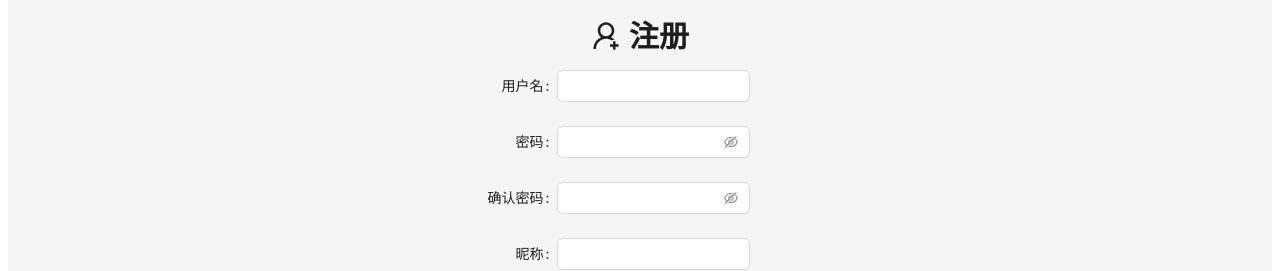
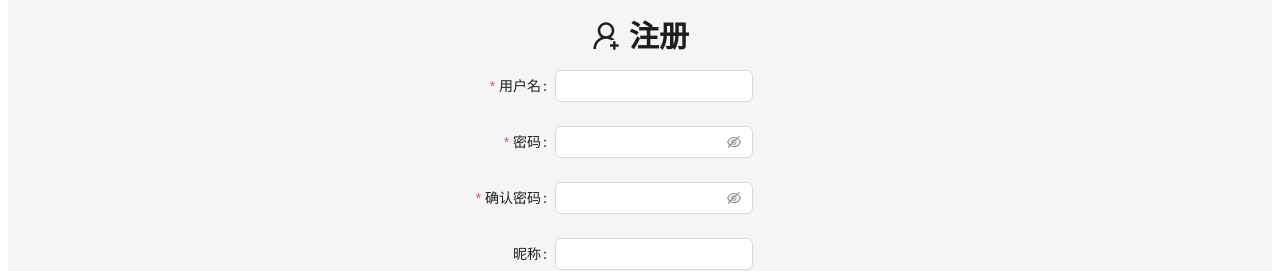
Before and after one commit to shenyaofeng/questionnaire, a React (Vite) app: page /register in a window 1280 px wide. Shown: the part 208-479 px from the top of the page. Built offline with nearby package versions, Linux system fonts and the light colour scheme.

Commit message:
登陆页与注册页表单校验

```diff
--- a/src/pages/Login.tsx
+++ b/src/pages/Login.tsx
@@ -63,10 +63,13 @@ const Login: FC = () => {
             initialValues={{remember: true}}
             form={form}
           >
-            <Form.Item label="用户名" name="userName">
+            <Form.Item label="用户名" name="userName" rules={[
+              { required: true, message: '请输入用户名' },
+              { type: 'string', min: 4, max: 10, message: '用户名长度为4-10位' },
+              { pattern: /^[a-zA-Z0-9_]*$/, message: '用户名只能是字母、数字、下划线' }]}>
               <Input></Input>
             </Form.Item>
-            <Form.Item label="密码" name="password"  >
+            <Form.Item label="密码" name="password" rules={[{ required: true, message: '请输入密码' }]} >
               <Input.Password ></Input.Password>
             </Form.Item>
             <Form.Item name="remember" valuePropName="checked" wrapperCol={{ offset: 6, span: 16 }}>
--- a/src/pages/Register.tsx
+++ b/src/pages/Register.tsx
@@ -25,13 +25,24 @@ const Register: FC = () => {
             wrapperCol={{ span: 14 }}
             onFinish={onfinish}
           >
-            <Form.Item label="用户名" name="userName">
+            <Form.Item label="用户名" name="userName"
+              rules={[
+                { required: true, message: '请输入用户名' },
+                { type: 'string', min: 4, max: 10, message: '用户名长度为4-10位' },
+                { pattern: /^[a-zA-Z0-9_]*$/, message: '用户名只能是字母、数字、下划线' }]}>
               <Input></Input>
             </Form.Item>
-            <Form.Item label="密码" name="password">
+            <Form.Item label="密码" name="password" rules={[{ required: true, message: '请输入密码' }]}>
               <Input.Password></Input.Password>
             </Form.Item>
-            <Form.Item label="确认密码" name="confirmPassword">
+            <Form.Item label="确认密码" name="confirmPassword" rules={[{ required: true, message: '请输入密码' }, ({ getFieldValue }) => ({
+              validator(_, value) {
+                if (!value || getFieldValue('password') === value) {
+                  return Promise.resolve();
+                }
+                return Promise.reject(new Error('两次输入的密码不一致!'));
+              },
+            }),]} >
               <Input.Password></Input.Password>
             </Form.Item>
             <Form.Item label="昵称" name="nickName">
```
